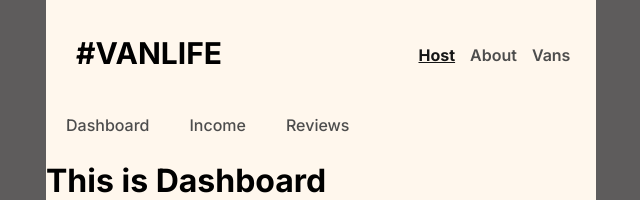
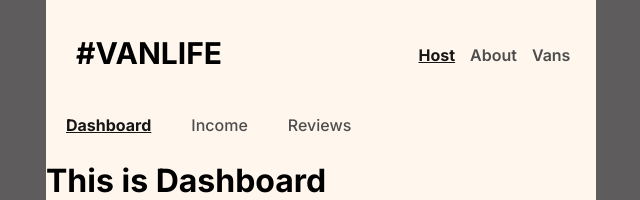
Before and after one commit to wasimhyder09/vanlife, a React (Create React App) app: page /host in a window 1280 px wide. Shown: the top 200 px of the page, without its empty margins (319-959 px from the left). Built offline with nearby package versions, Linux system fonts and the light colour scheme; what miragejs would draw is missing.

Commit message:
Added nav link style on nested route

```diff
--- a/src/components/Header.jsx
+++ b/src/components/Header.jsx
@@ -1,9 +1,9 @@
-import { NavLink } from "react-router-dom"
+import { Link, NavLink } from "react-router-dom"
 export default function Header() {
   return(
     <div className="header">
         <div className="logo">
-          <NavLink to="/"><h2>#VANLIFE</h2></NavLink>
+          <Link to="/"><h2>#VANLIFE</h2></Link>
         </div>
         <nav>
           <NavLink
--- a/src/components/HostLayout.jsx
+++ b/src/components/HostLayout.jsx
@@ -1,11 +1,29 @@
-import { Link, Outlet } from "react-router-dom";
+import { NavLink, Outlet } from "react-router-dom";
 export default function HostLayout() {
+  const linkStyle = {
+    fontWeight: "bold",
+    textDecoration: "underline",
+    color: "#161616"
+  }
   return(
     <>
       <nav className="host-nav">
-        <Link to="/host">Dashboard</Link>
-        <Link to="/host/income">Income</Link>
-        <Link to="/host/reviews">Reviews</Link>
+        <NavLink
+          to="/host"
+          end
+          style={({isActive}) => isActive ? linkStyle : null}
+          >
+          Dashboard</NavLink>
+        <NavLink
+          to="/host/income"
+          style={({isActive}) => isActive ? linkStyle : null}
+          >
+          Income</NavLink>
+        <NavLink
+          to="/host/reviews"
+          style={({isActive}) => isActive ? linkStyle : null}
+          >
+          Reviews</NavLink>
       </nav>
       <Outlet />
     </>
```
